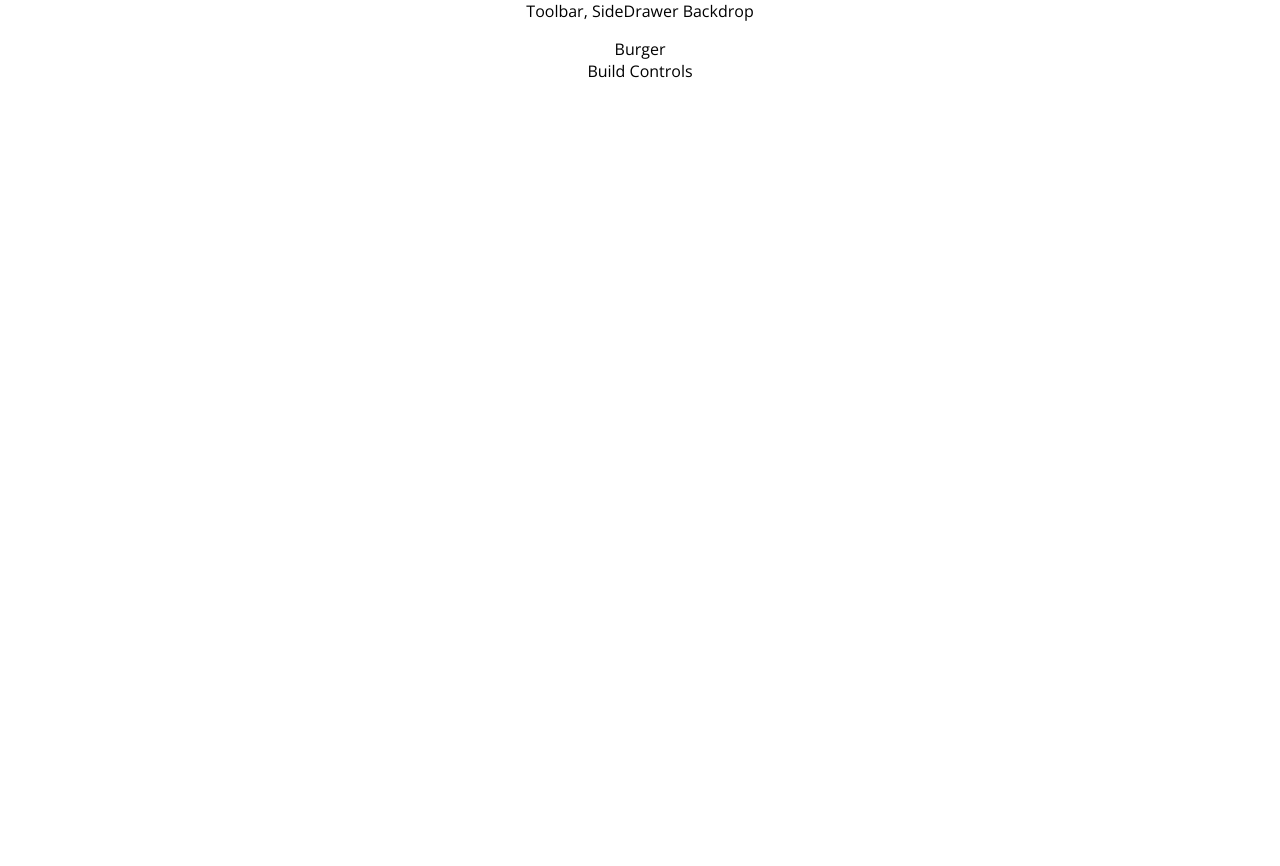
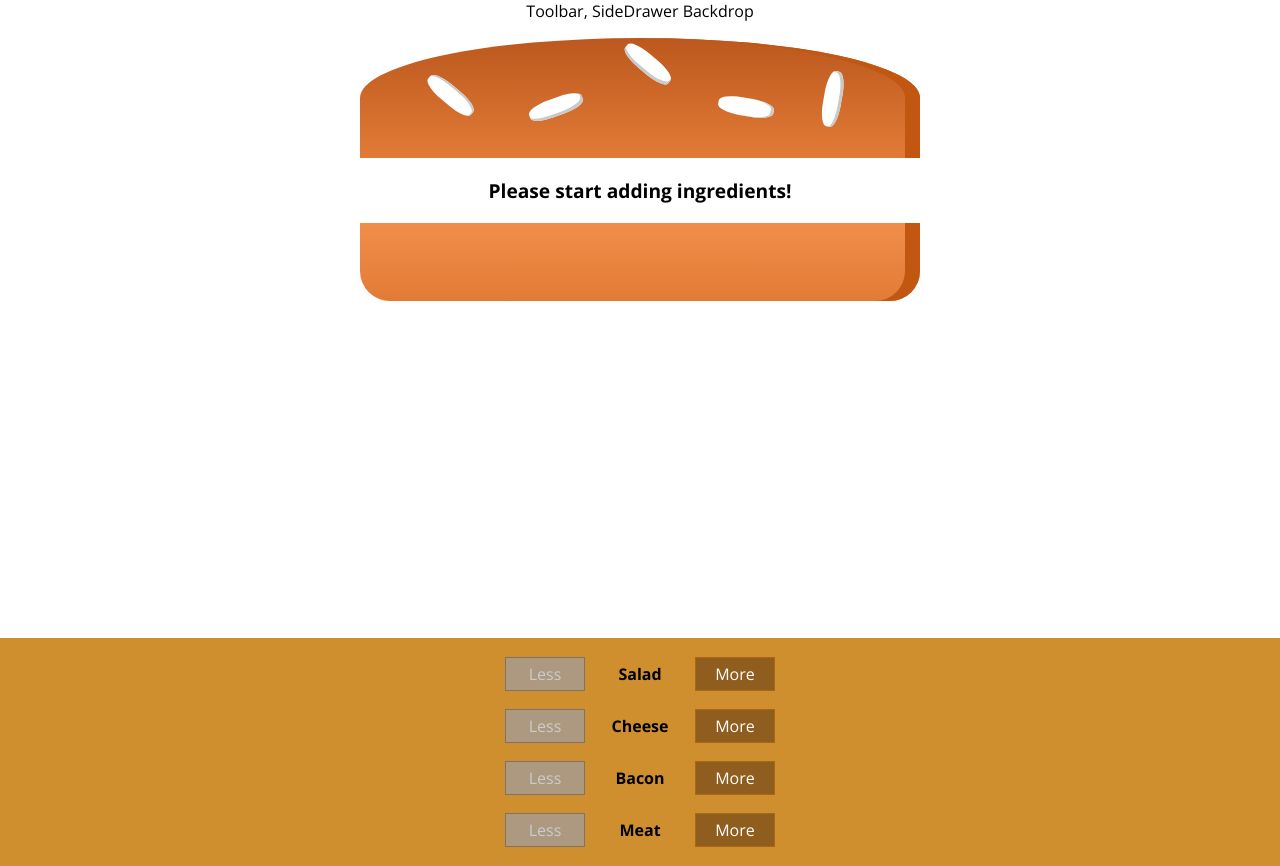
Before and after one commit to amitkinor/burger_shop, a React (Create React App) app: page / in a window 1280 px wide. Before the commit the page ends 800 px from the top, so only its background shows below. Built offline with nearby package versions, Linux system fonts and the light colour scheme.

Commit message:
add & remove ingredients btns

```diff
--- /dev/null
+++ b/src/components/Burger/BuildControls/BuildControl/BuildControl.js
@@ -0,0 +1,32 @@
+import React from 'react';
+import PropTypes from 'prop-types';
+import styles from './BuildControl.module.css';
+
+function BuildControl(props) {
+  return (
+    <div className={styles.BuildControl}>
+      <button
+        className={styles.Less}
+        onClick={props.ingRemoved}
+        disabled={props.disabled}>
+          Less
+      </button>
+      <div className={styles.Label}>
+        {props.label}
+      </div>
+      <button
+        className={styles.More}
+        onClick={props.ingAdded}>
+          More
+      </button>
+    </div>
+  )
+};
+
+BuildControl.propTypes = {
+  label : PropTypes.string.isRequired,
+  ingAdded : PropTypes.func.isRequired,
+  ingRemoved : PropTypes.func.isRequired
+};
+
+export default BuildControl;
--- /dev/null
+++ b/src/components/Burger/BuildControls/BuildControl/BuildControl.module.css
@@ -0,0 +1,56 @@
+.BuildControl {
+  display: flex;
+  justify-content: space-between;
+  align-items: center;
+  margin: 5px 0;
+}
+
+.BuildControl button {
+  display: block;
+  font: inherit;
+  padding: 5px;
+  margin: 0 5px;
+  width: 80px;
+  border: 1px solid #AA6817;
+  cursor: pointer;
+  outline: none;
+}
+
+.BuildControl button:disabled {
+  background-color: #AC9980;
+  border: 1px solid #7E7365;
+  color: #ccc;
+  cursor: default;
+}
+
+.BuildControl button:hover:disabled {
+  background-color: #AC9980;
+  color: #ccc;
+  cursor: not-allowed;
+}
+
+.Label {
+  padding: 10px;
+  font-weight: bold;
+  width: 80px;
+}
+
+.BuildControl .Less {
+  background-color: #D39952;
+  color: white;
+}
+
+.BuildControl .More {
+  background-color: #8F5E1E;
+  color: white;
+}
+
+.BuildControl .Less:hover, .BuildControl .Less:active {
+  background-color: #DAA972;
+  color: white;
+}
+
+.BuildControl .More:hover,.BuildControl .More:active {
+  background-color: #99703F;
+  color: white;
+}
--- /dev/null
+++ b/src/components/Burger/BuildControls/BuildControls.js
@@ -0,0 +1,38 @@
+import React from 'react'
+import PropTypes from 'prop-types'
+import BuildControl from './BuildControl/BuildControl'
+import styles from './BuildControls.module.css';
+
+const controls = [
+  {label: 'Salad', type:'salad'},
+  {label: 'Cheese', type:'cheese'},
+  {label: 'Bacon', type:'bacon'},
+  {label: 'Meat', type:'meat'},
+];
+
+
+
+
+function BuildControls(props) {
+  return (
+    <div className={styles.BuildControls}>
+      {controls.map(ing => (
+        <BuildControl
+           ingAdded = { () => props.ingredientAdded(ing.type) }
+           key = { ing.label }
+           label = { ing.label }
+           ingRemoved ={ () => props.ingredientRemoved(ing.type) }
+           disabled = {props.disabledInfo[ing.type]}
+           />
+       ))}
+    </div>
+  )
+}
+
+BuildControls.propTypes = {
+  ingredientAdded: PropTypes.func.isRequired,
+  ingredientRemoved: PropTypes.func.isRequired,
+  disabledInfo: PropTypes.object.isRequired
+}
+
+export default BuildControls
--- /dev/null
+++ b/src/components/Burger/BuildControls/BuildControls.module.css
@@ -0,0 +1,10 @@
+.BuildControls{
+  width: 100%;
+  background-color: #cf8f2e;
+  display: flex;
+  flex-flow: column;
+  align-items: center;
+  box-shadow: 0 2px 1px #ccc;
+  margin: auto;
+  padding: 10px 0;
+}
--- a/src/components/Burger/Burger.js
+++ b/src/components/Burger/Burger.js
@@ -0,0 +1,47 @@
+import React from 'react'
+import PropTypes from 'prop-types'
+import BurgerIngredient from './BurgerIngredient/BurgerIngredient';
+import styles from './Burger.module.css';
+
+function Burger(props) {
+
+  const ingredients = props.ingredients;
+
+  /*
+    1.  Creating an array with nested arrays the size of "amount"
+    2.  Inserting <BurgerIngredient> in all cells
+  */
+  let transformedIngredients = Object.keys(props.ingredients)
+    .map(ingKey => {
+      return [...Array(props.ingredients[ingKey])]
+        .map((_, i) =>
+        <BurgerIngredient key={ingKey + i} type={ingKey} />
+      );
+    })
+    .reduce((prev,curr) => {
+      return prev.concat(curr)
+    }, []);
+
+
+  /*
+    notifying the user to add ingrds if empty
+  */
+  if (transformedIngredients.length === 0){
+    transformedIngredients = <p>Please start adding ingredients!</p>
+  }
+
+
+  return (
+    <div className={styles.Burger}>
+      <BurgerIngredient type="bread-top" />
+      {transformedIngredients}
+      <BurgerIngredient type="bread-bottom" />
+    </div>
+  )
+}
+
+Burger.propTypes = {
+
+}
+
+export default Burger
--- /dev/null
+++ b/src/components/Burger/Burger.module.css
@@ -0,0 +1,31 @@
+.Burger {
+  width: 100%;
+  margin: auto;
+  height: 250px;
+  /* overflow: scroll; */
+  text-align: center;
+  font-weight: bold;
+  font-size: 1.2rem;
+}
+
+@media (min-width: 500px) and (min-height: 400px){
+  .Burger{
+    width: 350px;
+    height: 300px;
+  }
+}
+
+@media (min-width: 500px) and (min-height: 401px){
+  .Burger{
+    width: 450px;
+    height: 400px;
+  }
+}
+
+
+@media (min-width: 1000px) and (min-height: 700px){
+  .Burger{
+    width: 700px;
+    height: 600px;
+  }
+}
--- a/src/components/Burger/BurgerIngredient/BurgerIngredient.js
+++ b/src/components/Burger/BurgerIngredient/BurgerIngredient.js
@@ -13,9 +13,9 @@ function BurgerIngredient(props) {
     case ('bread-bottom'):
       ingredient = <div className={styles.BreadBottom}></div>;
       break;
-    case ('top-bread'):
+    case ('bread-top'):
       ingredient = (
-        <div className={styles.BreadBottom}>
+        <div className={styles.BreadTop}>
           <div className={styles.Seeds1}></div>
           <div className={styles.Seeds2}></div>
         </div>
@@ -24,13 +24,13 @@ function BurgerIngredient(props) {
     case('meat'):
         ingredient = <div className={styles.Meat}></div>;
       break;
-    case('Cheese'):
+    case('cheese'):
       ingredient = <div className={styles.Cheese}></div>;
       break;
-    case('Salad'):
+    case('salad'):
         ingredient = <div className={styles.Salad}></div>;
       break;
-    case('Bacon'):
+    case('bacon'):
         ingredient = <div className={styles.Bacon}></div>;
       break;
 
@@ -46,4 +46,4 @@ BurgerIngredient.propTypes = {
   type: PropTypes.string.isRequired
 }
 
-export default BurgerIngredient
+export default BurgerIngredient;
--- a/src/containers/BurgerBuilder.js
+++ b/src/containers/BurgerBuilder.js
@@ -1,17 +1,90 @@
 import React, { Component } from 'react'
 import PropTypes from 'prop-types'
+import Burger from '../components/Burger/Burger';
+import BuildControls from '../components/Burger/BuildControls/BuildControls'
+
+const INGREDIENT_PRICES = {
+  salad: 0.5,
+  cheese: 0.4,
+  meat: 1.3,
+  bacon: 0.7
+}
 
 export default class BurgerBuilder extends Component {
-  static propTypes = {
-    prop: PropTypes
+
+  state = {
+    ingredients: {
+      salad: 0,
+      bacon: 0,
+      cheese: 0,
+      meat: 0
+    },
+    totalPrice: 4
   }
 
+  addIngredientHandler = (type) => {
+    const updatedIngredients = {...this.state.ingredients}
+
+    const oldCount = this.state.ingredients[type];
+    const updatedCount = oldCount + 1;
+    updatedIngredients[type] = updatedCount;
+
+    const priceAddition = INGREDIENT_PRICES[type];
+    const oldPrice = this.state.totalPrice;
+    const newPrice = oldPrice + priceAddition;
+
+    this.setState({
+      ingredients:  updatedIngredients,
+      totalPrice: newPrice
+    });
+
+    console.log(this.state);
+    console.log(updatedIngredients);
+  }
+
+  removeIngredientHandler = (type) => {
+    const updatedIngredients = {...this.state.ingredients}
+
+    const oldCount = this.state.ingredients[type];
+    if (oldCount <= 0){return} ;
+    const updatedCount = oldCount - 1;
+    updatedIngredients[type] = updatedCount;
+
+    const priceSubtraction = INGREDIENT_PRICES[type];
+    const oldPrice = this.state.totalPrice;
+    const newPrice = oldPrice - priceSubtraction;
+
+    this.setState({
+      ingredients:  updatedIngredients,
+      totalPrice: newPrice
+    });
+
+    console.log(this.state);
+    console.log(updatedIngredients);
+  }
+
+
   render() {
+    const disabledInfo = {
+      ...this.state.ingredients
+    };
+    for (let key in disabledInfo) {
+      disabledInfo[key] = disabledInfo[key] <= 0
+    }
+
     return (
       <React.Fragment>
-        <div>Burger</div>
-        <div>Build Controls</div>
+        <Burger ingredients={this.state.ingredients}/>
+        <BuildControls
+          ingredientAdded={this.addIngredientHandler}
+          ingredientRemoved={this.removeIngredientHandler}
+          disabledInfo={disabledInfo}
+          />
       </React.Fragment>
     )
   }
 }
+
+BurgerBuilder.propTypes = {
+
+}
```
Also changed, not shown: eslintrc.js (added, +32 -0 lines), package.json (+10 -0 lines), .prettierrc.js (added), 1 other file (tests, documents, lock files or other folders).
